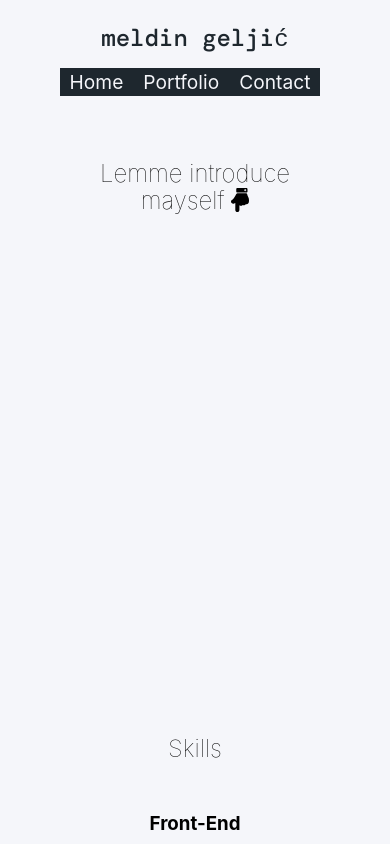
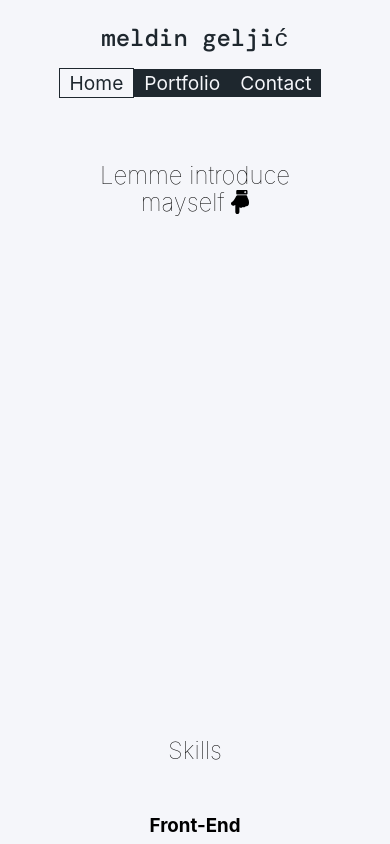
Before and after one commit to darat11/portoflio-website, a React (Create React App) app: page / in a window 390 px wide. Shown: the top 844 px of the page. Built offline with nearby package versions, Linux system fonts and the light colour scheme; a web font is replaced by a local one.

Commit message:
fixing hover effect third time

```diff
--- a/src/components/header.module.css
+++ b/src/components/header.module.css
@@ -92,8 +92,14 @@
   }
 
   .navItem:hover {
+    transform: none;
     color: #1e272e;
-    transform: none;
+    background: #f5f6fa;
+  }
+
+  .navItemActive {
+    border: 1px solid #1e272e;
+    color: #1e272e;
     background: #f5f6fa;
   }
 }
```
